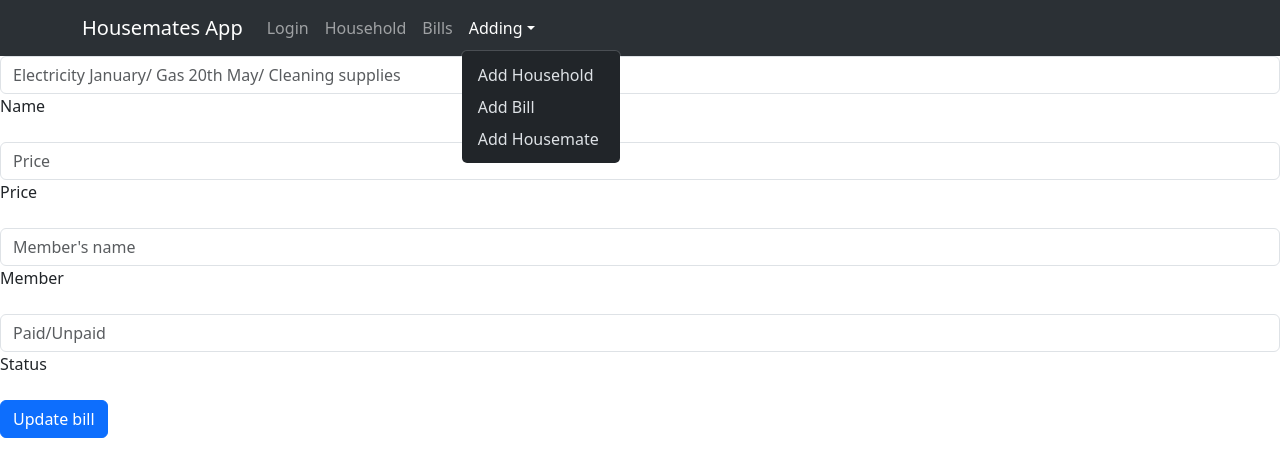
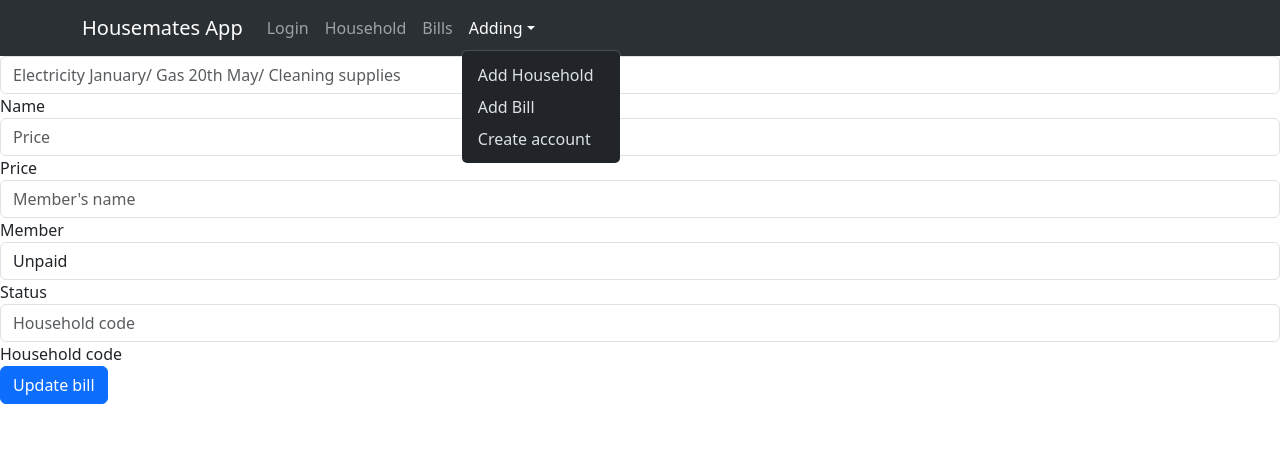
Before and after one commit to IvonaCvija/PPIT-Project, a React (Create React App) app: page /updateBill/1 in a window 1280 px wide. Both pictures are taken after a click on the button "Adding". Shown: the top 476 px of the page. Built offline with nearby package versions, Linux system fonts and the light colour scheme; no server answers.

Commit message:
household code added to bill, dropdownbox for bill status(paid/unpaid)

```diff
--- a/src/App.js
+++ b/src/App.js
@@ -31,7 +31,7 @@ function App() {
               <NavDropdown title="Adding" id="basic-nav-dropdown">
                 <NavDropdown.Item href="/addHousehold">Add Household</NavDropdown.Item>
                 <NavDropdown.Item href="/addBill">Add Bill</NavDropdown.Item>
-                <NavDropdown.Item href="/addHousemate">Add Housemate</NavDropdown.Item>
+                <NavDropdown.Item href="/createAccount">Create account</NavDropdown.Item>
               </NavDropdown>
             </Nav>
           </Navbar.Collapse>
--- a/src/components/addBill.js
+++ b/src/components/addBill.js
@@ -3,11 +3,12 @@ import { Button } from 'react-bootstrap';
 import axios from "axios";
 
 function AddBill(){
-    // use useState hook for getting variables name, price, member, status
+    // use useState hook for getting variables name, price, member, status, household code
     const [name, setName] = useState('');
     const [price, setPrice] = useState('');
     const [member, setMember] = useState('');
     const [status, setStatus] = useState('');
+    const [householdCode, setHouseholdCode] = useState('');
 
     // handle form submission
     const handleSubmit = (e) => {
@@ -17,7 +18,8 @@ function AddBill(){
             " Name: " + name +
             " Price: " + price +
             " Member: " + member +
-            " Status: " + status);
+            " Status: " + status +
+            " Household code: " + householdCode);
 
 
     // creating bill object from form values
@@ -25,7 +27,8 @@ function AddBill(){
         name: name,
         price: price,
         member: member,
-        status: status
+        status: status,
+        householdCode: householdCode
     }
 
     // make HTTP POST request to server with bill data
@@ -47,8 +50,8 @@ function AddBill(){
             <form onSubmit={handleSubmit}>
 
                 {/* getting input for name */}
-                <div data-mdb-input-init class="form-outline mb-4">
-                    <input type="text" id="formBillName" class="form-control"
+                <div className="form-group">
+                    <input type="text" class="form-control"
                         placeholder="Electricity January/ Gas 20th May/ Cleaning supplies"
                         value={name}
                         onChange={(e) => { setName(e.target.value) }}/>
@@ -56,17 +59,23 @@ function AddBill(){
                 </div>
 
                 {/* getting input for price */}
-                <div data-mdb-input-init class="form-outline mb-4">
-                    <input type="text" id="formBillPrice" class="form-control"
+                <div class="form-group" name="priceInput">
+                <input type="number" step="0.01" class="form-control"
                         placeholder="Price"
                         value={price}
-                        onChange={(e) => { setPrice(e.target.value) }}/>
+                        onChange={(e) => {
+                            const value = e.target.value;
+                            // allow only numbers and decimal points https://www.geeksforgeeks.org/how-to-restrict-input-box-to-allow-only-numbers-and-decimal-point-javascript/
+                            if (value === "" || /^\d*\.?\d*$/.test(value)) {
+                                setPrice(value);
+                            }
+                        }}/>
                     <label>Price</label>
                 </div>
 
                 {/* getting input for member's name */}
-                <div data-mdb-input-init class="form-outline mb-4">
-                    <input type="text" id="formBillMember" class="form-control"
+                <div className="form-group">
+                    <input type="text" class="form-control"
                         placeholder="Member's name"
                         value={member}
                         onChange={(e) => { setMember(e.target.value) }}/>
@@ -74,12 +83,24 @@ function AddBill(){
                 </div>
 
                 {/* getting input for bill status */}
-                <div data-mdb-input-init class="form-outline mb-4">
-                    <input type="text" id="formBillStatus" class="form-control"
-                        placeholder="Paid/Unpaid"
+                <div className="form-group">
+                    <select
+                        className="form-control"
                         value={status}
-                        onChange={(e) => { setStatus(e.target.value) }}/>
+                        onChange={(e) => { setStatus(e.target.value) }} >
+                        <option>Unpaid</option>
+                        <option>Paid</option>
+                    </select>
                     <label>Status</label>
+                </div>
+
+                {/* getting input for household code */}
+                <div className="form-group">
+                    <input type="text" class="form-control"
+                        placeholder="Household code"
+                        value={householdCode}
+                        onChange={(e) => { setHouseholdCode(e.target.value) }}/>
+                    <label>Household code</label>
                 </div>
 
                 {/* button for submitting data */}
--- a/src/components/bills.js
+++ b/src/components/bills.js
@@ -1,12 +1,39 @@
+import React, { useEffect, useState } from 'react';
 import BillObjects from "./billObjects";
 
-function Bills(props){
+function Bills(){
 
-    return props.myBills.map(
-        (bill)=>{
-            // show all data from bill objects(find by isbn(prop)) for all bills
-            return <BillObjects myBills={bill}  key={bill._id}></BillObjects>
-        }
+    const [bills, setBills] = useState([]);
+
+    useEffect(() => {
+        const searchParams = new URLSearchParams(window.location.search);
+        const memberName = searchParams.get('member');
+
+        // https://www.scaler.com/topics/nodejs/node-js-fetch/
+        // https://stackoverflow.com/questions/72275692/how-to-find-member-by-username
+        // function that fetches bills based on memberName (url will be http://localhost:3000/bills?member=name)
+        const fetchBills = () => {
+            fetch(`http://localhost:4000/api/bill${memberName ? `?member=${memberName}` : ''}`)
+                .then(response => response.json())
+                .then(data => {
+                    setBills(data); // update state with fetched data
+                })
+                .catch(error => {
+                    console.error('Error fetching bills:', error);
+                });
+        };
+
+        fetchBills();
+
+    }, []);
+
+    // bills state
+    return (
+        <div>
+            {bills.map(bill => ( // mapping over bill state
+                <BillObjects key={bill._id} myBills={bill} />
+            ))}
+        </div>
     );
 }
 export default Bills;
--- a/src/components/updateBill.js
+++ b/src/components/updateBill.js
@@ -11,6 +11,7 @@ export default function UpdateBill(props){
     const [price, setPrice] = useState("");
     const [member, setMember] = useState("");
     const [status, setStatus] = useState("");
+    const [householdCode, setHouseholdCode] = useState('');
     const navigate = useNavigate();
 
     //useEffect Hook
@@ -52,42 +53,57 @@ export default function UpdateBill(props){
             <form onSubmit={handleSubmit}>
 
                 {/* getting input for name */}
-                <div data-mdb-input-init class="form-outline mb-4">
-                    <input type="text" id="formBillName" class="form-control"
+                <div className="form-group">
+                    <input type="text" class="form-control"
                         placeholder="Electricity January/ Gas 20th May/ Cleaning supplies"
                         value={name}
-                        onChange={(e) => { setName(e.target.value) }}
-                        readOnly/>
+                        onChange={(e) => { setName(e.target.value) }}/>
                     <label>Name</label>
                 </div>
 
                 {/* getting input for price */}
-                <div data-mdb-input-init class="form-outline mb-4">
-                    <input type="text" id="formBillPrice" class="form-control"
+                <div class="form-group" name="priceInput">
+                <input type="number" step="0.01" class="form-control"
                         placeholder="Price"
                         value={price}
-                        onChange={(e) => { setPrice(e.target.value) }}
-                        readOnly/>
+                        onChange={(e) => {
+                            const value = e.target.value;
+                            // allow only numbers and decimal points https://www.geeksforgeeks.org/how-to-restrict-input-box-to-allow-only-numbers-and-decimal-point-javascript/
+                            if (value === "" || /^\d*\.?\d*$/.test(value)) {
+                                setPrice(value);
+                            }
+                        }}/>
                     <label>Price</label>
                 </div>
 
                 {/* getting input for member's name */}
-                <div data-mdb-input-init class="form-outline mb-4">
-                    <input id="formBillMember" class="form-control"
+                <div className="form-group">
+                    <input type="text" class="form-control"
                         placeholder="Member's name"
                         value={member}
-                        onChange={(e) => { setMember(e.target.value) }}
-                        readOnly/>
+                        onChange={(e) => { setMember(e.target.value) }}/>
                     <label>Member</label>
                 </div>
 
                 {/* getting input for bill status */}
-                <div data-mdb-input-init class="form-outline mb-4">
-                    <input type="text" id="formBillStatus" class="form-control"
-                        placeholder="Paid/Unpaid"
+                <div className="form-group">
+                    <select
+                        className="form-control"
                         value={status}
-                        onChange={(e) => { setStatus(e.target.value) }}/>
+                        onChange={(e) => { setStatus(e.target.value) }} >
+                        <option>Unpaid</option>
+                        <option>Paid</option>
+                    </select>
                     <label>Status</label>
+                </div>
+
+                {/* getting input for household code */}
+                <div className="form-group">
+                    <input type="text" class="form-control"
+                        placeholder="Household code"
+                        value={householdCode}
+                        onChange={(e) => { setHouseholdCode(e.target.value) }}/>
+                    <label>Household code</label>
                 </div>
 
                 {/* button for submitting data */}
```
Also changed, not shown: src/components/addHousemate.js (deleted), 1 other file (tests, documents, lock files or other folders).
